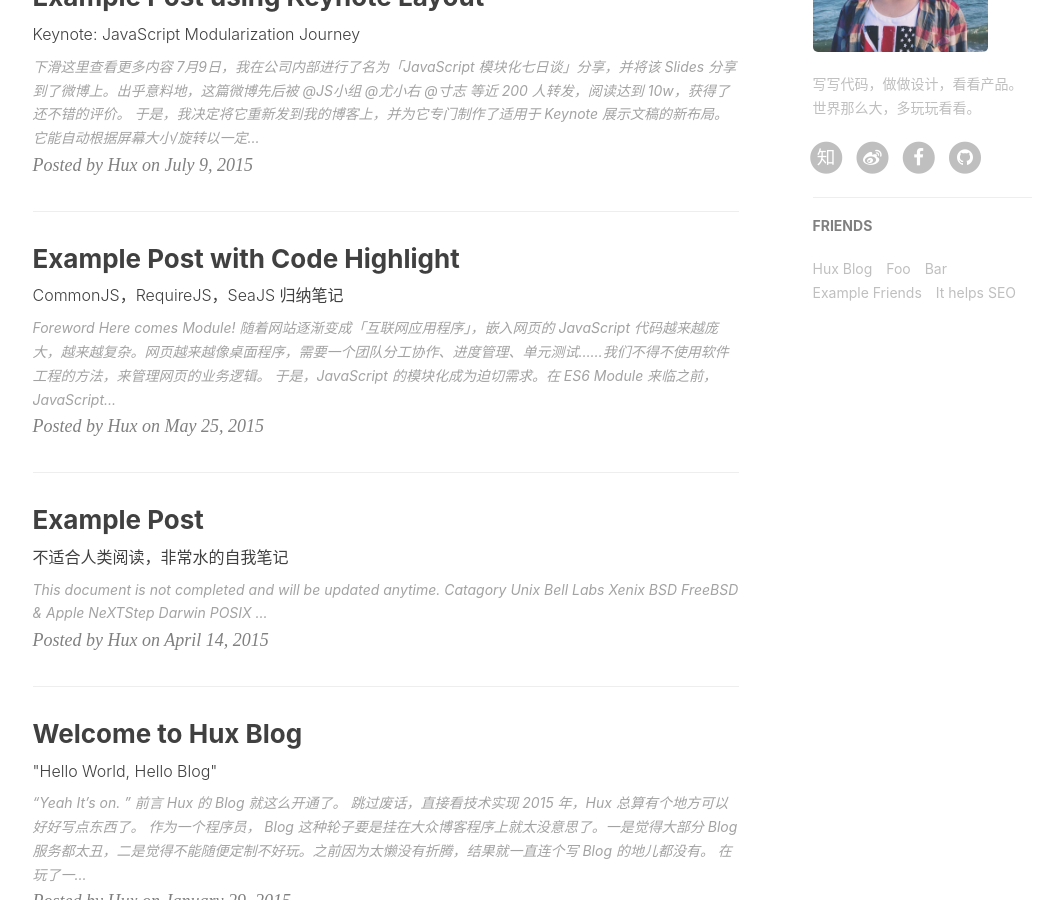
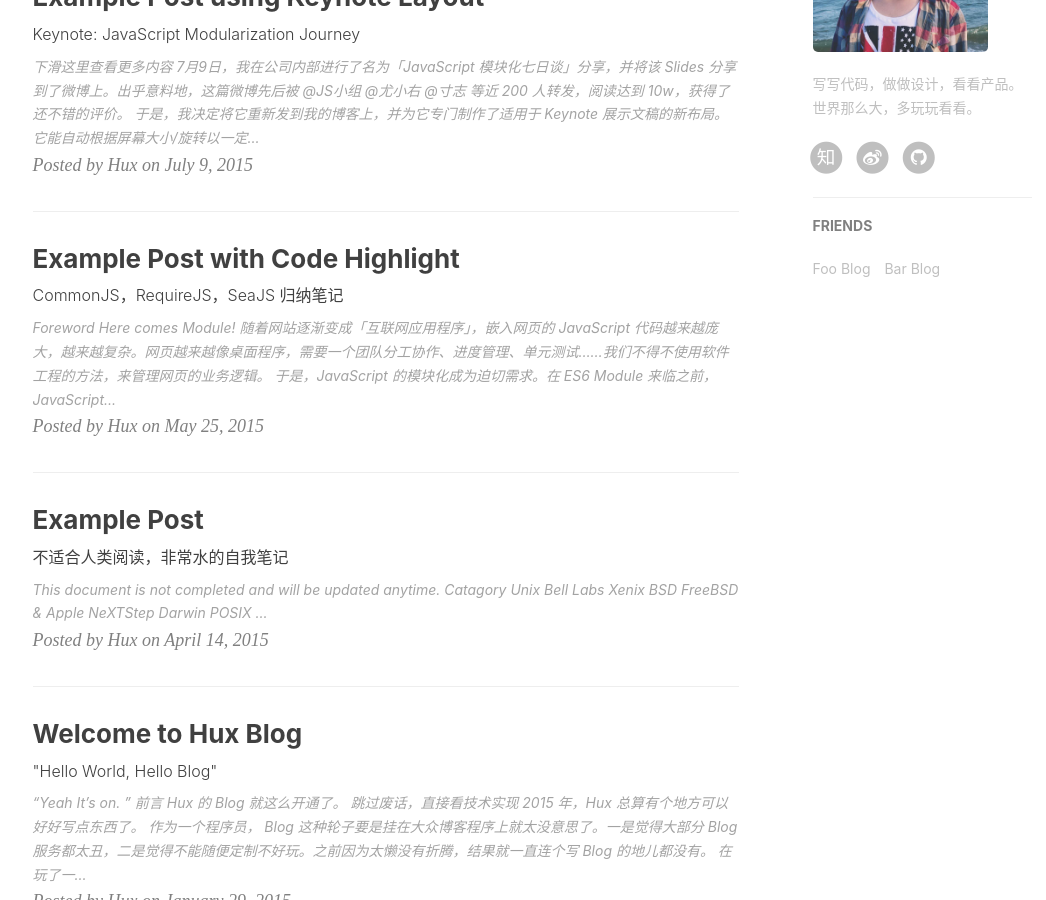
Before and after one commit to amberZ1990/amberZ1990.github.io, a Jekyll site: the page built from index.html, in a window 1280 px wide and 900 px high, scrolled down 749 px. Shown: the whole window, without its empty margins (135-1181 px from the left). Built offline with Jekyll 4.4.1, drawn with Linux system fonts in a browser that asks for light colours; nearby versions of some CDN libraries; the list of posts is cut into pages by our own code; comment, search, counter and statistics services are not loaded.

Commit message:
Update _config.yml

```diff
--- a/_config.yml
+++ b/_config.yml
@@ -1,9 +1,9 @@
 # Site settings
 title: Your Blog
-SEOTitle: 你的博客 | Your Blog
+SEOTitle: xuefeng的博客 | xuefeng Blog
 header-img: img/home-bg.jpg
-email: huxpro@gmail.com
-description: ""
+email: zhaoxuefeng1990@gmail.com
+description: "生如夏花般绚烂"
 keyword: ""
 url: "http://huangxuan.me"              # your host, for absolute URL
 baseurl: ""         # for example, '/blog' if your blog hosted on 'host/blog'
@@ -12,11 +12,11 @@
 
 # SNS settings
 RSS: false
-weibo_username:     huxpro
-zhihu_username:     huxpro
-github_username:    huxpro
+weibo_username:     blur_Er
+zhihu_username:     YUKI
+github_username:    amberZ1990
 #twitter_username:  huxpro
-facebook_username:  huxpro
+#facebook_username:  huxpro
 
 
 
@@ -82,19 +82,11 @@
 # Friends
 friends: [
     {
-        title: "Hux Blog",
-        href: "http://huangxuan.me"
-    },{
-        title: "Foo",
-        href: "#"
-    },{
-        title: "Bar",
-        href: "#"
-    },{
-        title: "Example Friends",
-        href: "#"
-    },{
-        title: "It helps SEO",
-        href: "#"
+        title: "Foo Blog",
+        href: "http://foo.github.io/"
+    },
+    {
+        title: "Bar Blog",
+        href: "http://bar.github.io"
     }
 ]
```
